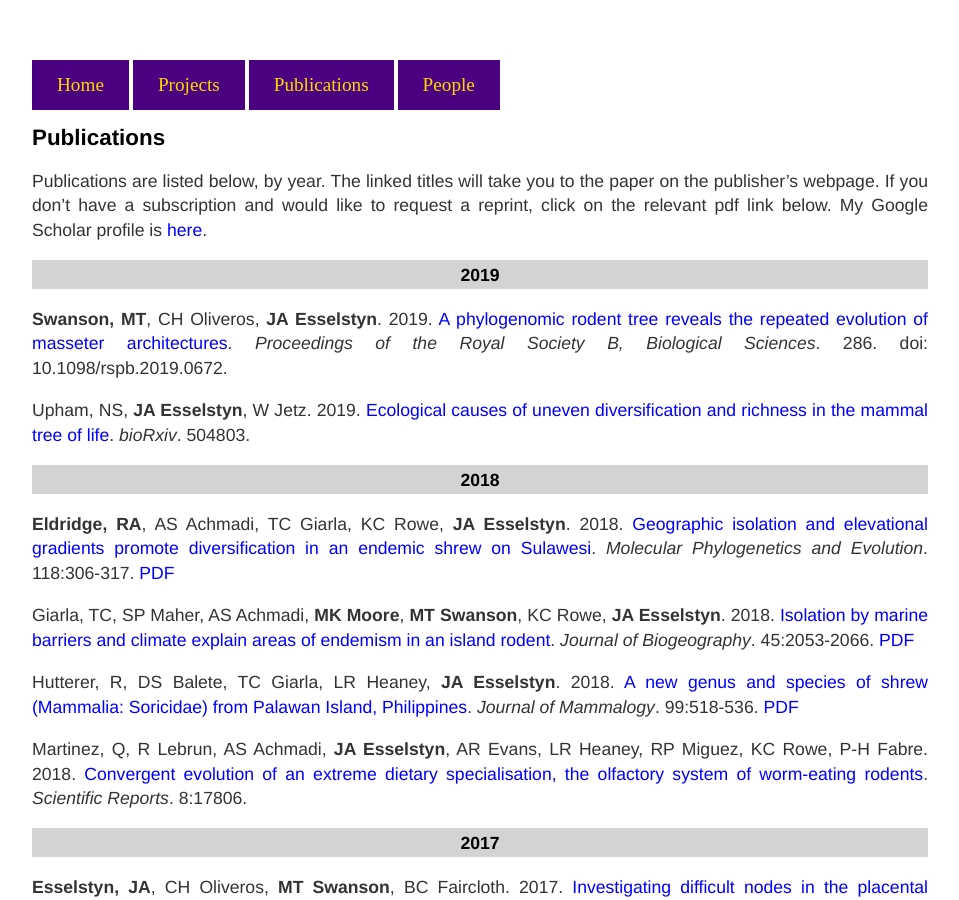
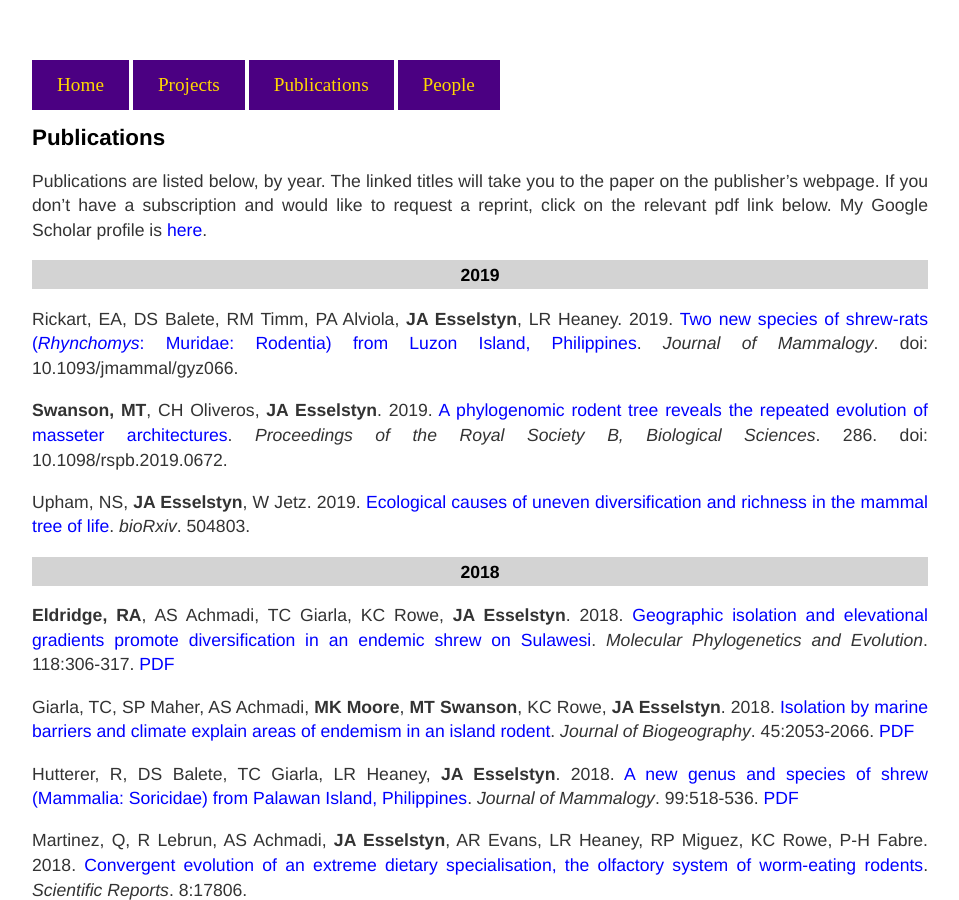
Before and after one commit to esselstyn/esselstyn.github.io, a Jekyll site: the page built from publications.md, in a window 1280 px wide and 900 px high. Shown: the whole window, without its empty margins (160-1119 px from the left). Built offline with Jekyll 4.4.1, drawn with Linux system fonts in a browser that asks for light colours.

Commit message:
Update publications.md

```diff
--- a/publications.md
+++ b/publications.md
@@ -7,6 +7,8 @@ title: Publications
 Publications are listed below, by year. The linked titles will take you to the paper on the publisher's webpage. If you don't have a subscription and would like to request a reprint, click on the relevant pdf link below. My Google Scholar profile is [here](https://scholar.google.com/citations?user=8p7eEcAAAAAJ&hl=en).
 
 ### 2019
+Rickart, EA, DS Balete, RM Timm, PA Alviola, **JA Esselstyn**, LR Heaney. 2019. [Two new species of shrew-rats (_Rhynchomys_: Muridae: Rodentia) from Luzon Island, Philippines](https://doi.org/10.1093/jmammal/gyz066). _Journal of Mammalogy_. doi: 10.1093/jmammal/gyz066.
+
 **Swanson, MT**, CH Oliveros, **JA Esselstyn**. 2019. [A phylogenomic rodent tree reveals the repeated evolution of masseter architectures](https://doi.org/10.1098/rspb.2019.0672). _Proceedings of the Royal Society B, Biological Sciences_. 286. doi: 10.1098/rspb.2019.0672.
 
 Upham, NS, **JA Esselstyn**, W Jetz. 2019. [Ecological causes of uneven diversification and richness in the mammal tree of life](https://doi.org/10.1101/504803). _bioRxiv_. 504803.
```
